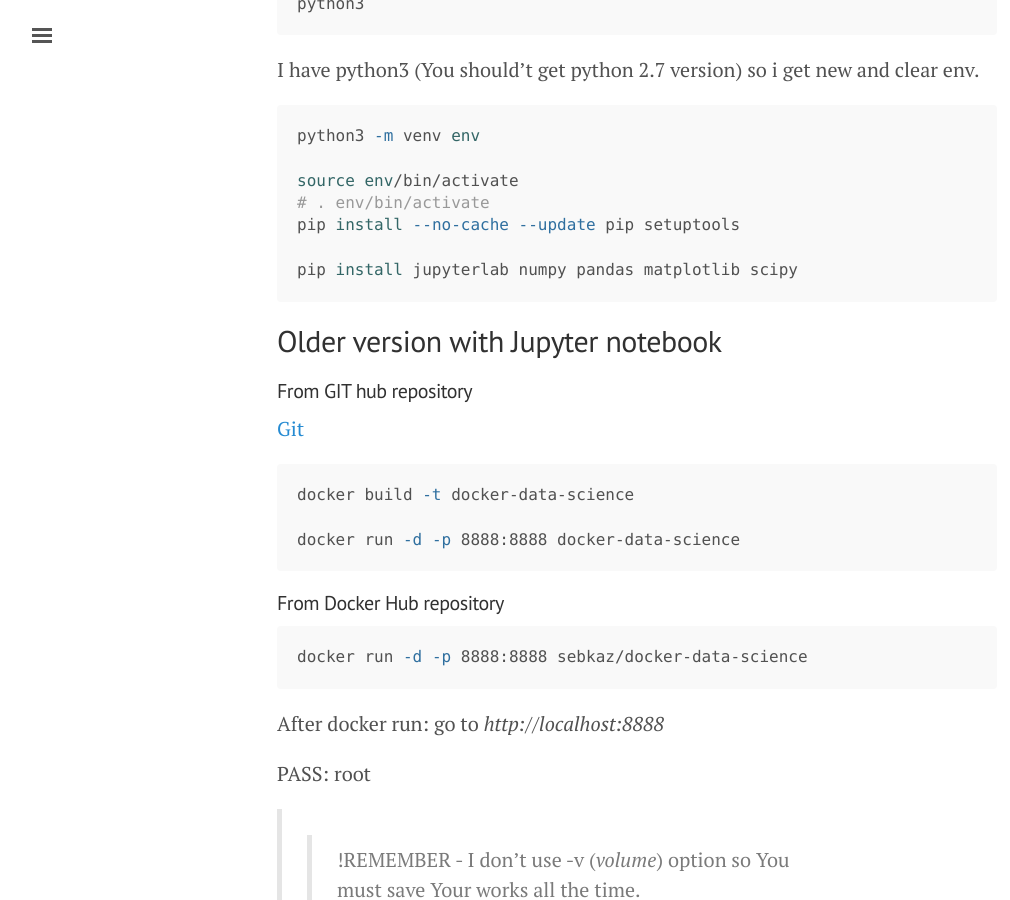
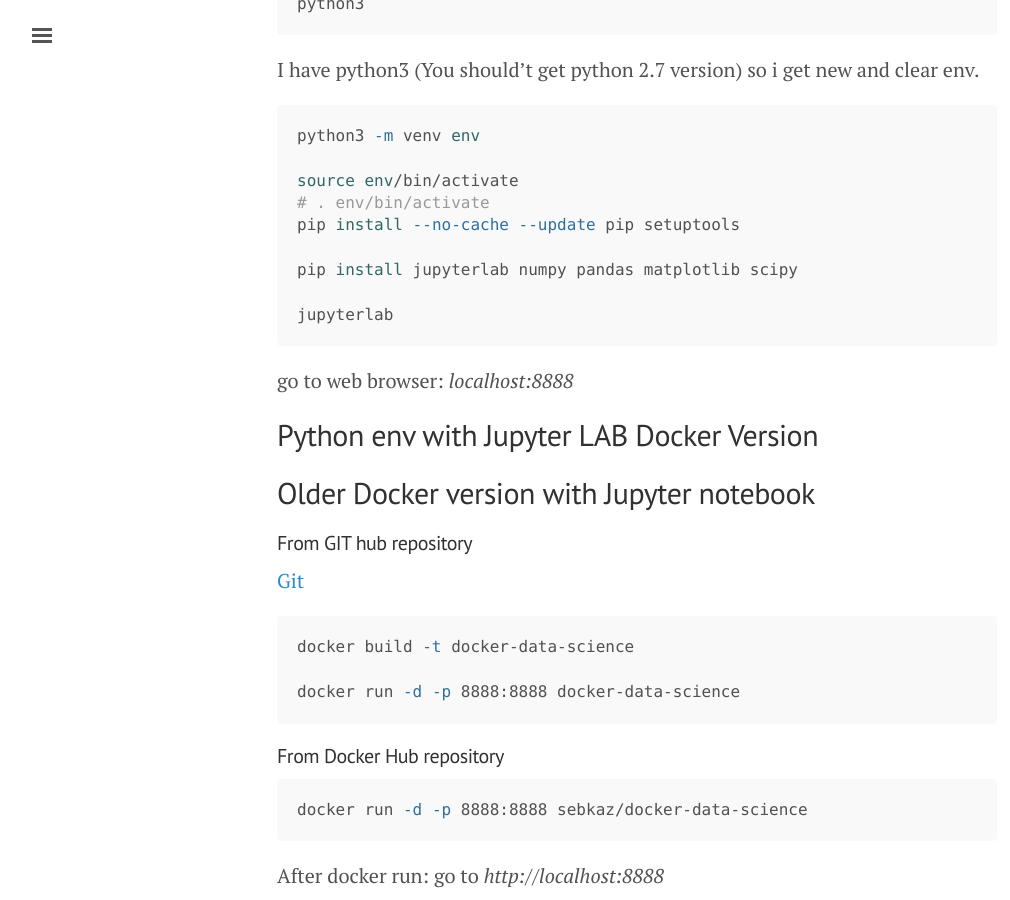
Before and after one commit to sebkaz-teaching/RealTimeEN, a Jekyll site: the page built from Environment.md, in a window 1280 px wide and 900 px high, scrolled down 372 px. Shown: the whole window, without its empty margins (3-1013 px from the left). Built offline with Jekyll 4.4.1, drawn with Linux system fonts in a browser that asks for light colours.

Commit message:
Update Environment.md

````diff
--- a/Environment.md
+++ b/Environment.md
@@ -22,13 +22,15 @@
 pip install --no-cache --update pip setuptools
 
 pip install jupyterlab numpy pandas matplotlib scipy
+
+jupyterlab
 ```
+go to web browser: _localhost:8888_
+
+## Python env with Jupyter LAB Docker Version
 
 
-
-
-
-## Older version with Jupyter notebook
+## Older Docker version with Jupyter notebook
 
 #### From GIT hub repository
 [Git](https://github.com/sebkaz/docker-data-science)
````
